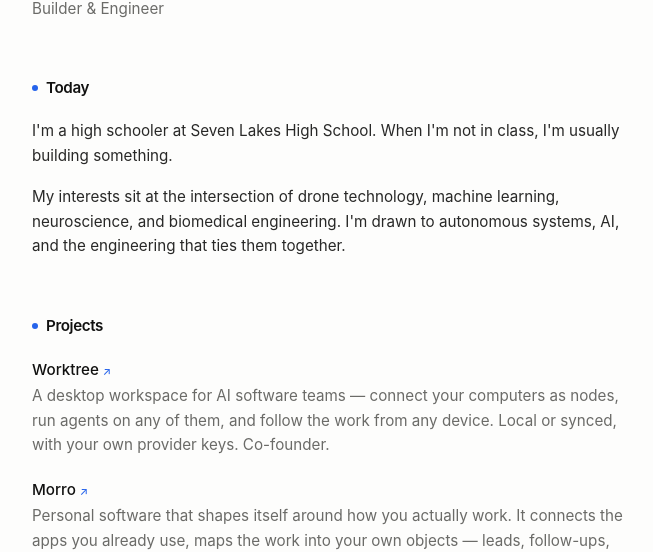
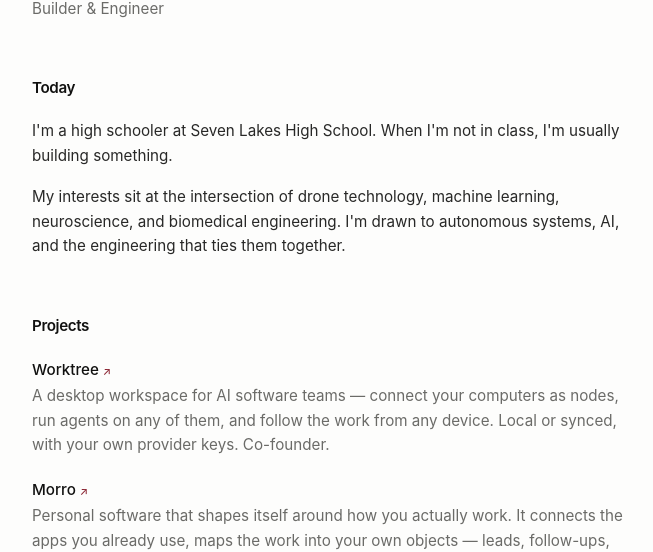
Before and after one commit to iecclodd/azaannoman, a Next.js app: page / in a window 1280 px wide. Shown: the part 137-689 px from the top of the page, without its empty margins (312-965 px from the left). Built offline with nearby package versions, Linux system fonts and the light colour scheme.

Commit message:
Accent -> maroon; remove section heading dots

```diff
--- a/app/page.tsx
+++ b/app/page.tsx
@@ -36,8 +36,7 @@
 
 function Heading({ children }: { children: React.ReactNode }) {
   return (
-    <h2 className="mb-5 flex items-center gap-2 text-[0.95rem] font-semibold tracking-tight text-ink">
-      <span aria-hidden className="h-1.5 w-1.5 rounded-full bg-accent" />
+    <h2 className="mb-5 text-[0.95rem] font-semibold tracking-tight text-ink">
       {children}
     </h2>
   );
--- a/tailwind.config.ts
+++ b/tailwind.config.ts
@@ -13,7 +13,7 @@
         ink: "#111110",
         muted: "#6b6b68",
         line: "#e8e8e4",
-        accent: "#2563eb",
+        accent: "#8a2432",
       },
       maxWidth: {
         prose: "40rem",
```
